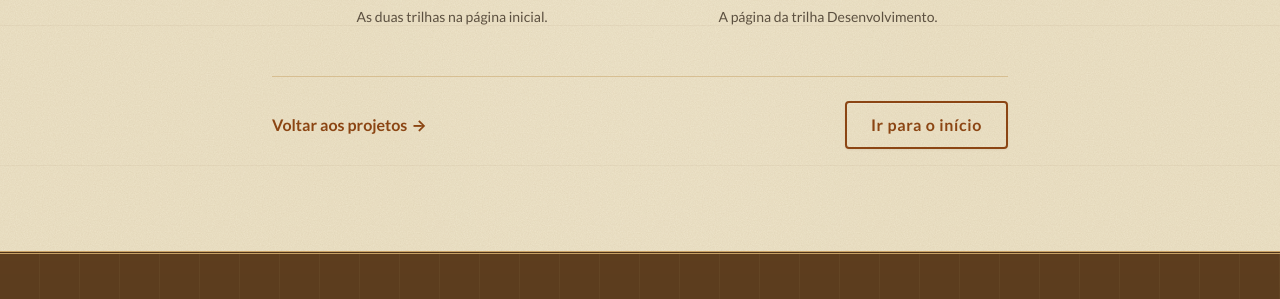
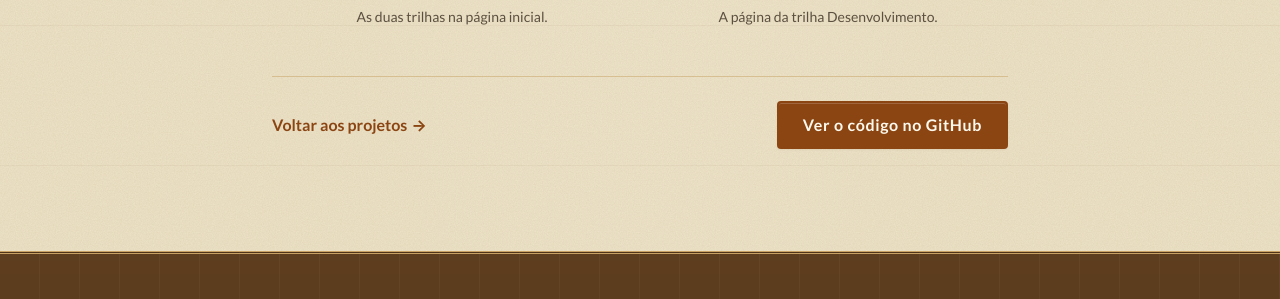
Before and after one commit to Flaraoh/flaraoh_blog, a plain HTML site: page project-2.html in a window 1280 px wide. Shown: the part 5229-5528 px from the top of the page. Drawn offline with nearby package versions, Linux system fonts and the light colour scheme.

Commit message:
Adiciona link para o código no case study do Site Flaraoh
Co-Authored-By: Claude Opus 5.5 <noreply@anthropic.com>

```diff
--- a/project-2.html
+++ b/project-2.html
@@ -151,7 +151,7 @@
 
         <nav class="pager" aria-label="Navegação de projetos">
           <a class="link-arrow" href="projects.html">Voltar aos projetos</a>
-          <a class="btn btn--ghost" href="index.html">Ir para o início</a>
+          <a class="btn" href="https://github.com/Flaraoh/flaraoh_blog" rel="noopener">Ver o código no GitHub</a>
         </nav>
       </div>
     </article>
```
